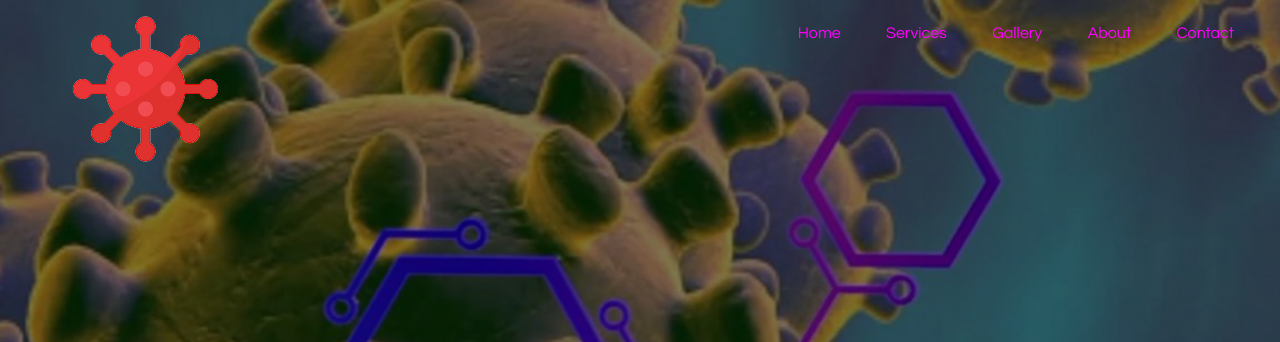
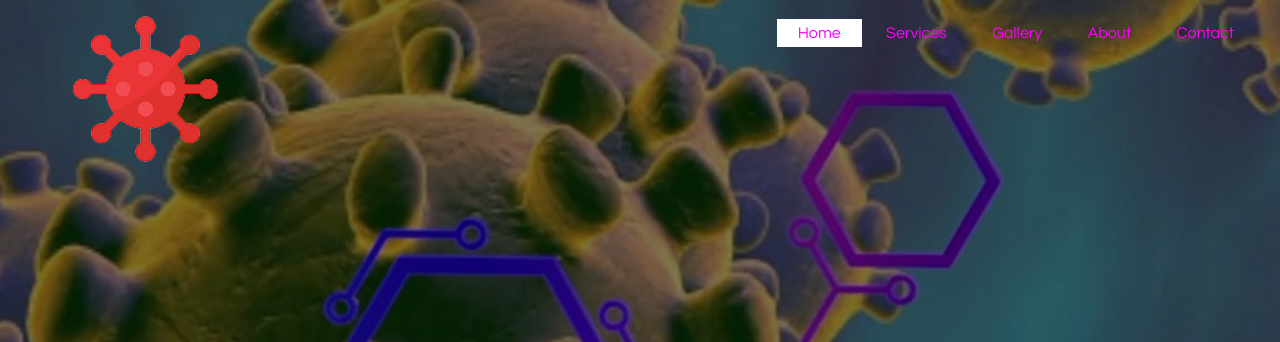
Before and after one commit to gagangcode/gagangcode.github.io, a plain HTML site: page index.html in a window 1280 px wide. Shown: the top 342 px of the page. Drawn offline with Linux system fonts and the light colour scheme.

Commit message:
Revert "active hover removed"

```diff
--- a/style.css
+++ b/style.css
@@ -29,6 +29,17 @@ ul li a{
 	border: 1px solid transparent;
 	transition: 0.7s ease;
 }
+
+ul li a:hover{
+background-color: #fff;
+color: #808000;
+}
+
+  ul li.active a{
+background-color: #fff;
+color: #ff00ff;
+  }
+
   .logo img{
 float: left;
 width: 150 px;
```
